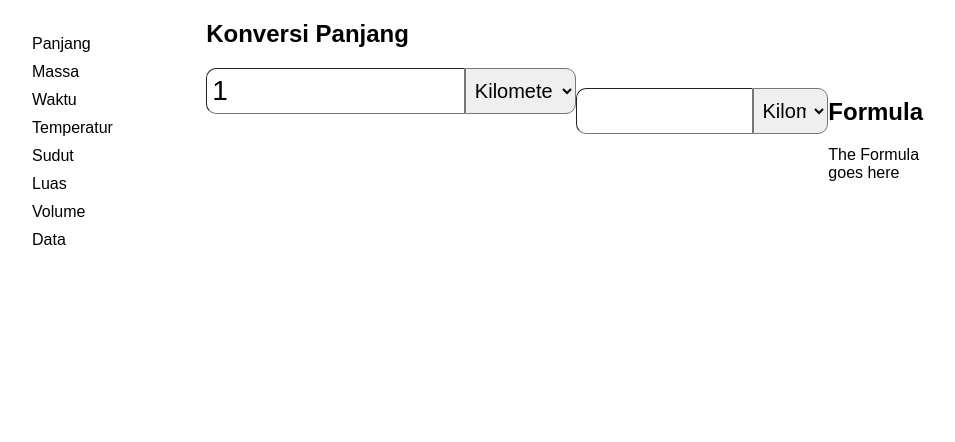
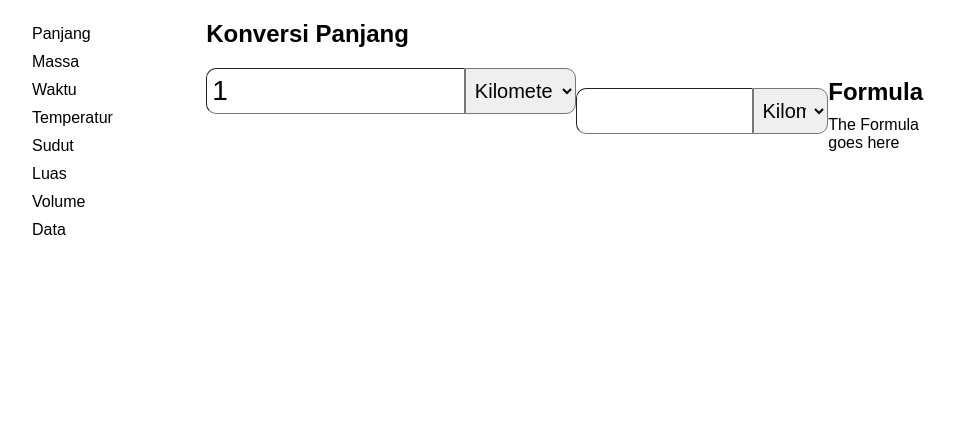
Before and after one commit to dianyehezkiel/Convert-Web-App, a PHP site: page / in a window 1280 px wide. Shown: the part 57-499 px from the top of the page, without its empty margins (165-1120 px from the left). Run offline with PHP 8.4, Linux system fonts and the light colour scheme.

Commit message:
Update style.css

```diff
--- a/assets/style.css
+++ b/assets/style.css
@@ -43,14 +43,14 @@
     padding: 5px;
 }
 
-#converter-space {
+#converterSpace {
     width: 80%;
     margin: 0;
     padding: 10px 0;
     float: right;
 }
 
-#converter-space h2 {
+#converterSpace h2 {
     margin: 0;
 }
 
```
